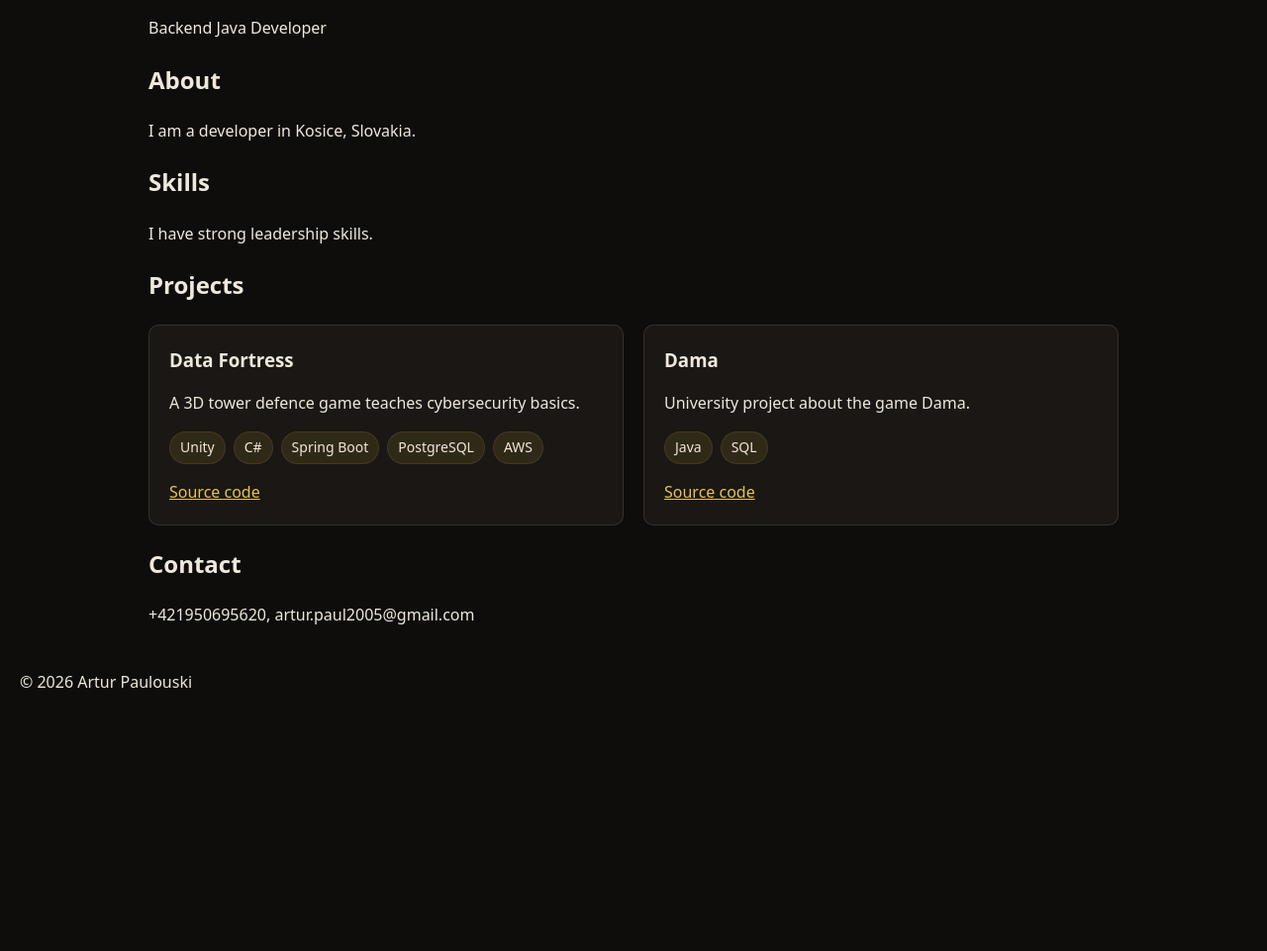
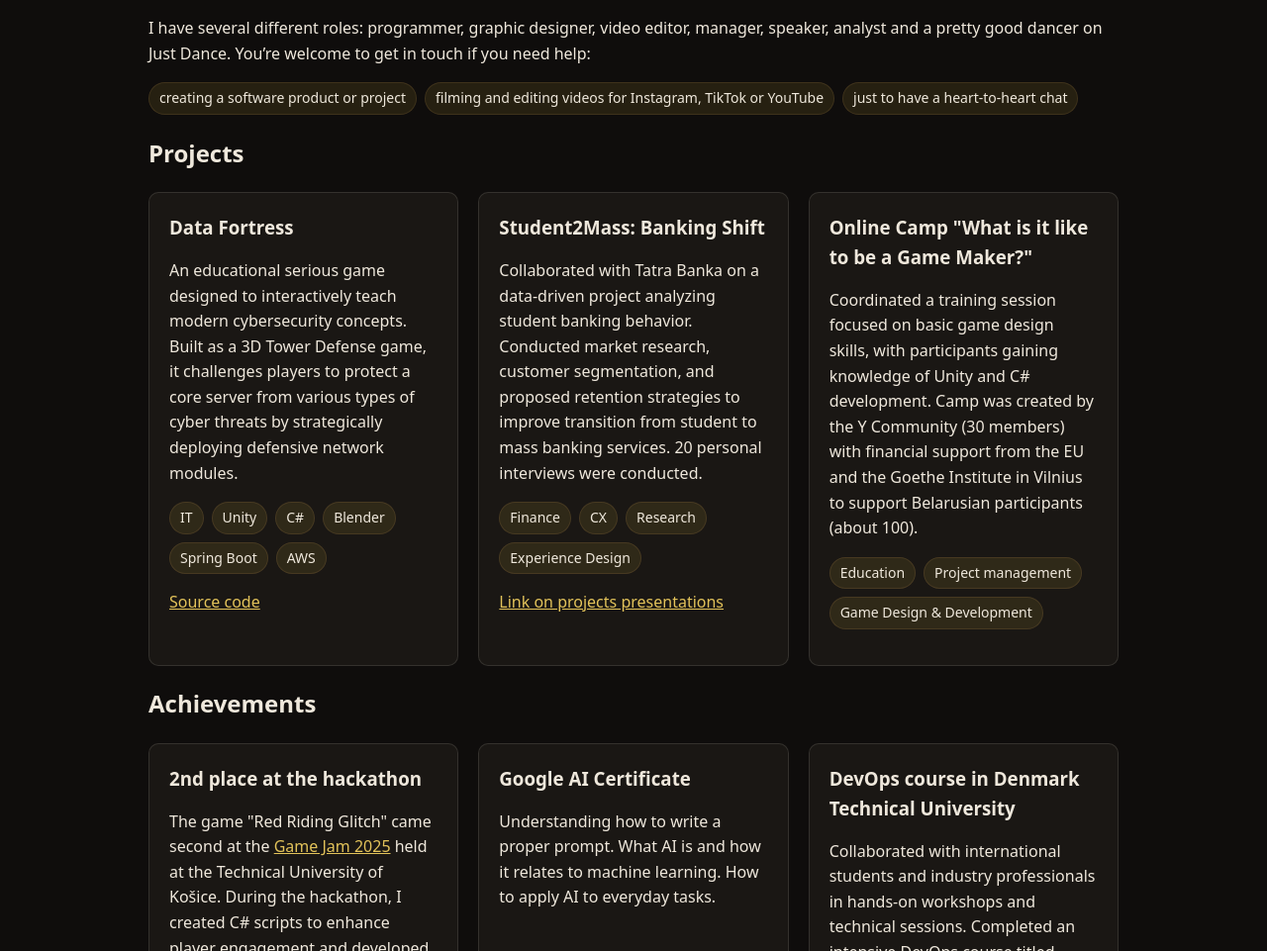
Before and after one commit to ArthurynJoU/ruthra.eu, a website built with Vite: page index.html in a window 1280 px wide. Shown: the part 297-1258 px from the top of the page at 99% size. Before the commit the page ends 1035 px from the top, so only its background shows below. Built offline with nearby package versions, Linux system fonts and the light colour scheme.

Commit message:
change main information

```diff
--- a/index.html
+++ b/index.html
@@ -16,8 +16,9 @@
     <nav>
       <ul class="header-links">
         <li><a href="#about">About</a></li>
-        <li><a href="#skills">Skills</a></li>
         <li><a href="#projects">Projects</a></li>
+        <li><a href="#achievements">Achievements</a></li>
+        <li><a href="#education">Education</a></li>
         <li><a href="#contact">Contact</a></li>
       </ul>
     </nav>
@@ -25,18 +26,17 @@
 
   <main id="top">
     <section>
-      <h1>Artur Paulouski</h1>
-      <p>Backend Java Developer</p>
+      <h1>Bc. Artur Paulouski</h1>
     </section>
 
     <section id="about">
-      <h2>About</h2>
-      <p>I am a developer in Kosice, Slovakia.</p>
-    </section>
-
-    <section id="skills">
-      <h2>Skills</h2>
-      <p>I have strong leadership skills.</p>
+      <p>I have several different roles: programmer, graphic designer, video editor, manager, speaker, analyst and a pretty good dancer on Just Dance. You’re welcome to get in touch if you need help:
+        <ul class="tags">
+          <li>creating a software product or project</li>
+          <li>filming and editing videos for Instagram, TikTok or YouTube</li>
+          <li>just to have a heart-to-heart chat</li>
+        </ul>
+      </p>
     </section>
 
     <section id="projects">
@@ -44,32 +44,86 @@
       <div class="projects">
         <article class="project-card">
           <h3>Data Fortress</h3>
-          <p>A 3D tower defence game teaches cybersecurity basics.</p>
+          <p>An educational serious game designed to interactively teach modern cybersecurity concepts. Built as a 3D Tower Defense game, it challenges players to protect a core server from various types of cyber threats by strategically deploying defensive network modules.</p>
           <ul class="tags">
+            <li>IT</li>
             <li>Unity</li>
             <li>C#</li>
+            <li>Blender</li>
             <li>Spring Boot</li>
-            <li>PostgreSQL</li>
             <li>AWS</li>
           </ul>
           <a href="https://github.com/ArthurynJoU/Data-Fortress">Source code</a>
         </article>
 
         <article class="project-card">
-          <h3>Dama</h3>
-          <p>University project about the game Dama.</p>
+          <h3>Student2Mass: Banking Shift</h3>
+          <p>Collaborated with Tatra Banka on a data-driven project analyzing student banking behavior. Conducted market research, customer segmentation, and proposed retention strategies to improve transition from student to mass banking services. 20 personal interviews were conducted.</p>
           <ul class="tags">
-            <li>Java</li>
-            <li>SQL</li>
+            <li>Finance</li>
+            <li>CX</li>
+            <li>Research</li>
+            <li>Experience Design</li>
           </ul>
-          <a href="https://github.com/ArthurynJoU/Dama">Source code</a>
+          <a href="https://www.linkedin.com/posts/daniela-chovancova-boostello_mladetalenty-genz-inovacie-activity-7308052510232010752-1cGv?utm_source=social_share_send&utm_medium=member_desktop_web&rcm=ACoAAFVkUwEBH9O6H4SRhW7UBquNMf2WMkZhDS8">Link on projects presentations</a>
+        </article>
+
+        <article class="project-card">
+          <h3>Online Camp "What is it like to be a Game Maker?"</h3>
+          <p>Coordinated a training session focused on basic game design skills, with participants gaining knowledge of Unity and C# development. Camp was created by the Y Community (30 members) with financial support from the EU and the Goethe Institute in Vilnius to support Belarusian participants (about 100).
+          <ul class="tags">
+            <li>Education</li>
+            <li>Project management</li>
+            <li>Game Design & Development</li>
+          </ul>
+        </article>
+      </div>
+    </section>
+
+    <section id="achievements">
+      <h2>Achievements</h2>
+      <div class="projects">
+        <article class="project-card">
+          <h3>2nd place at the hackathon</h3>
+          <p>The game "Red Riding Glitch" came second at the <a href="https://kpi.fei.tuke.sk/sk/nasi-tretiaci-na-game-jam-2025">Game Jam 2025</a> held at the Technical University of Košice. During the hackathon, I created C# scripts to enhance player engagement and developed complex animated models. The game was subsequently updated and improved thanks to mentoring from <a href="https://www.games-farm.com/">GamesFarm</a>. The game was subsequently presented at <a href="https://kpi.fei.tuke.sk/sk/zaverecna-prezentacia-timovych-projektov-2026">Lives IT Projects 2026</a> in Košice.</p>
+        </article>
+
+        <article class="project-card">
+          <h3>Google AI Certificate</h3>
+          <p>Understanding how to write a proper prompt. What AI is and how it relates to machine learning. How to apply AI to everyday tasks.</p>
+        </article>
+
+        <article class="project-card">
+          <h3>DevOps course in Denmark Technical University</h3>
+          <p>Collaborated with international students and industry professionals in hands-on workshops and technical sessions. Completed an intensive DevOps course titled “DevOps Adventures: One Pipeline to Deploy Them All” organized by <a href="https://best.eu.org/index.jsp">BEST</a> and hosted by DTU. Gained practical experience with CI/CD, GitHub Actions, Terraform, Ansible, and Docker. Learned advanced topics including MLOps, LLMOps, DevSecOps, and Kubernetes. Worked with professionals from Google, Novo Nordisk, Accenture, and more. Developed and presented a final DevOps group project
+        </article>
+      </div>
+    </section>
+
+    <section id="education">
+      <h2>Education</h2>
+      <div class="projects">
+        <article class="project-card">
+          <h3>Bachelor of Computer Science</h3>
+          <p>Technical University of Kosice</p>
+        </article>
+        <article class="project-card">
+          <h3>Exchange studying at Austria</h3>
+          <p>Johannes Kepler Universität Linz</p>
+        </article>
+        <article class="project-card">
+          <h3>Leadership student</h3>
+          <p>Nexteria Leadership Academy in Kosice</p>
         </article>
       </div>
     </section>
 
     <section id="contact">
       <h2>Contact</h2>
-      <p>+421950695620, artur.paul2005@gmail.com</p>
+      <ul class="tags">
+        <li>+421950695620</li>
+        <li>artur.paul2005@gmail.com</li>
+      </ul>
     </section>
   </main>
 
```
